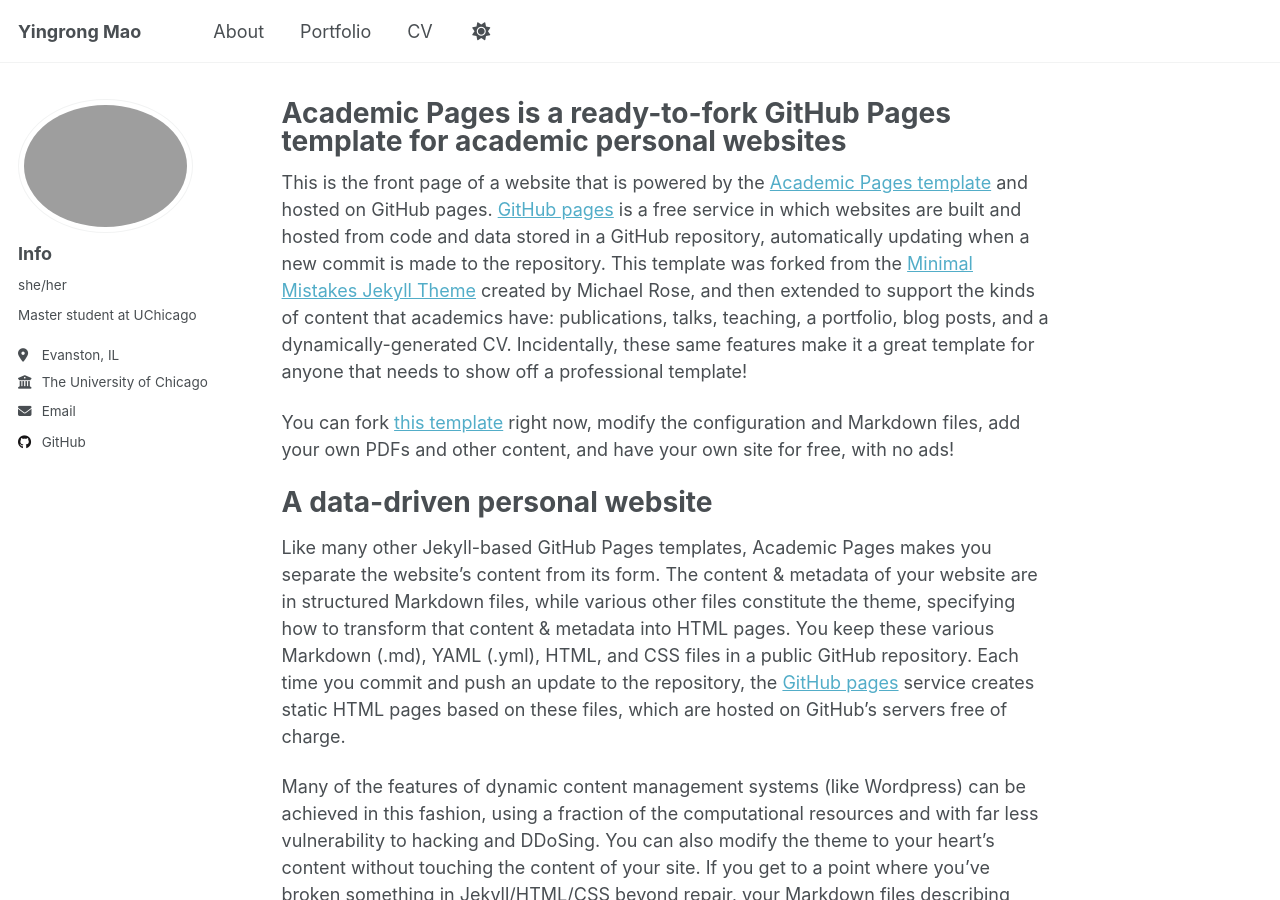
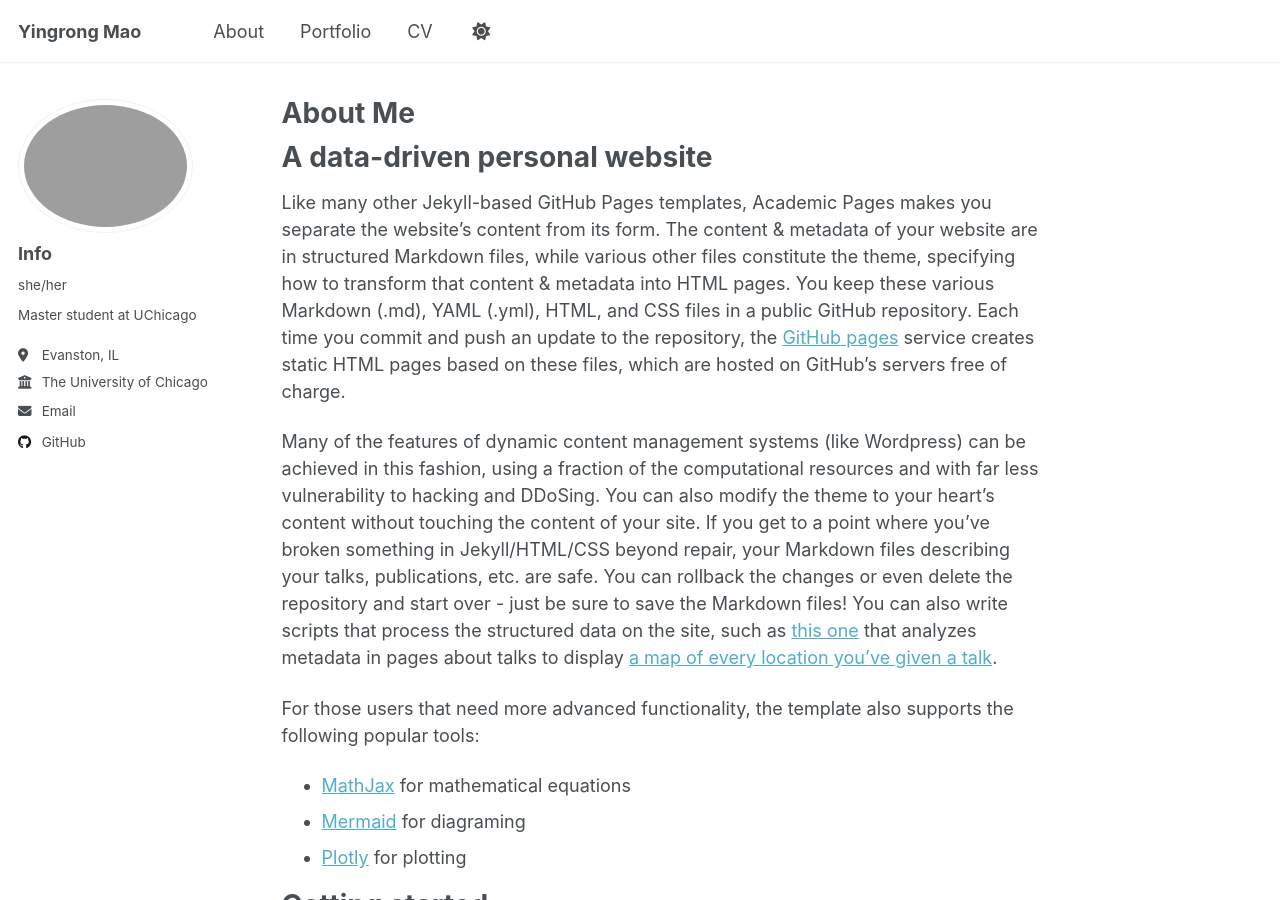
Before and after one commit to MaoYingrong/MaoYingrong.github.io, a Jekyll site: the page built from _pages/about.md, in a window 1280 px wide and 900 px high. Built offline with Jekyll 4.4.1, drawn with Linux system fonts in a browser that asks for light colours; a script that is not in the unit is left out.

Commit message:
Change title to 'About Me' and simplify content
Updated the title and removed introductory content about the Academic Pages template.

```diff
--- a/_pages/about.md
+++ b/_pages/about.md
@@ -1,15 +1,13 @@
 ---
 permalink: /
-title: "Academic Pages is a ready-to-fork GitHub Pages template for academic personal websites"
+title: "About Me"
 author_profile: true
 redirect_from:
   - /about/
   - /about.html
 ---
 
-This is the front page of a website that is powered by the [Academic Pages template](https://github.com/academicpages/academicpages.github.io) and hosted on GitHub pages. [GitHub pages](https://pages.github.com) is a free service in which websites are built and hosted from code and data stored in a GitHub repository, automatically updating when a new commit is made to the repository. This template was forked from the [Minimal Mistakes Jekyll Theme](https://mmistakes.github.io/minimal-mistakes/) created by Michael Rose, and then extended to support the kinds of content that academics have: publications, talks, teaching, a portfolio, blog posts, and a dynamically-generated CV. Incidentally, these same features make it a great template for anyone that needs to show off a professional template!
 
- You can fork [this template](https://github.com/academicpages/academicpages.github.io) right now, modify the configuration and Markdown files, add your own PDFs and other content, and have your own site for free, with no ads!
 
 A data-driven personal website
 ======
```
